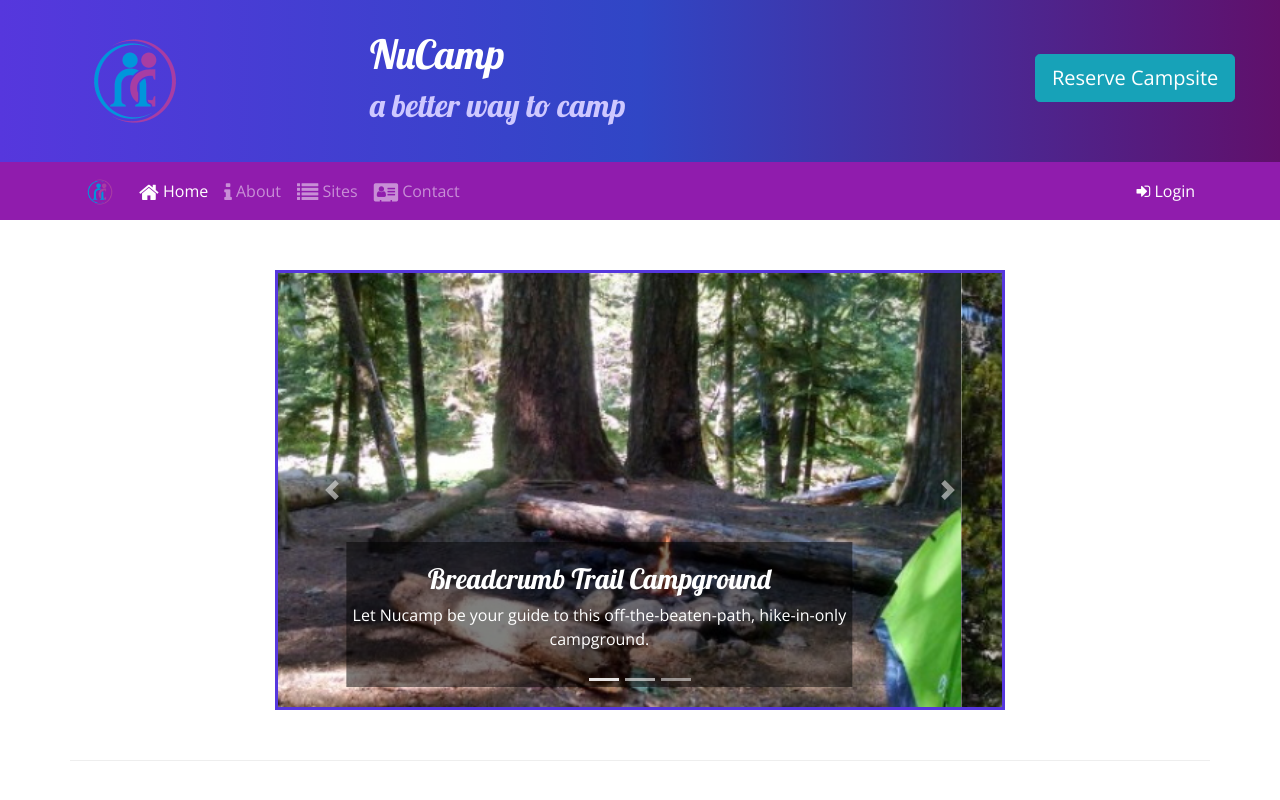
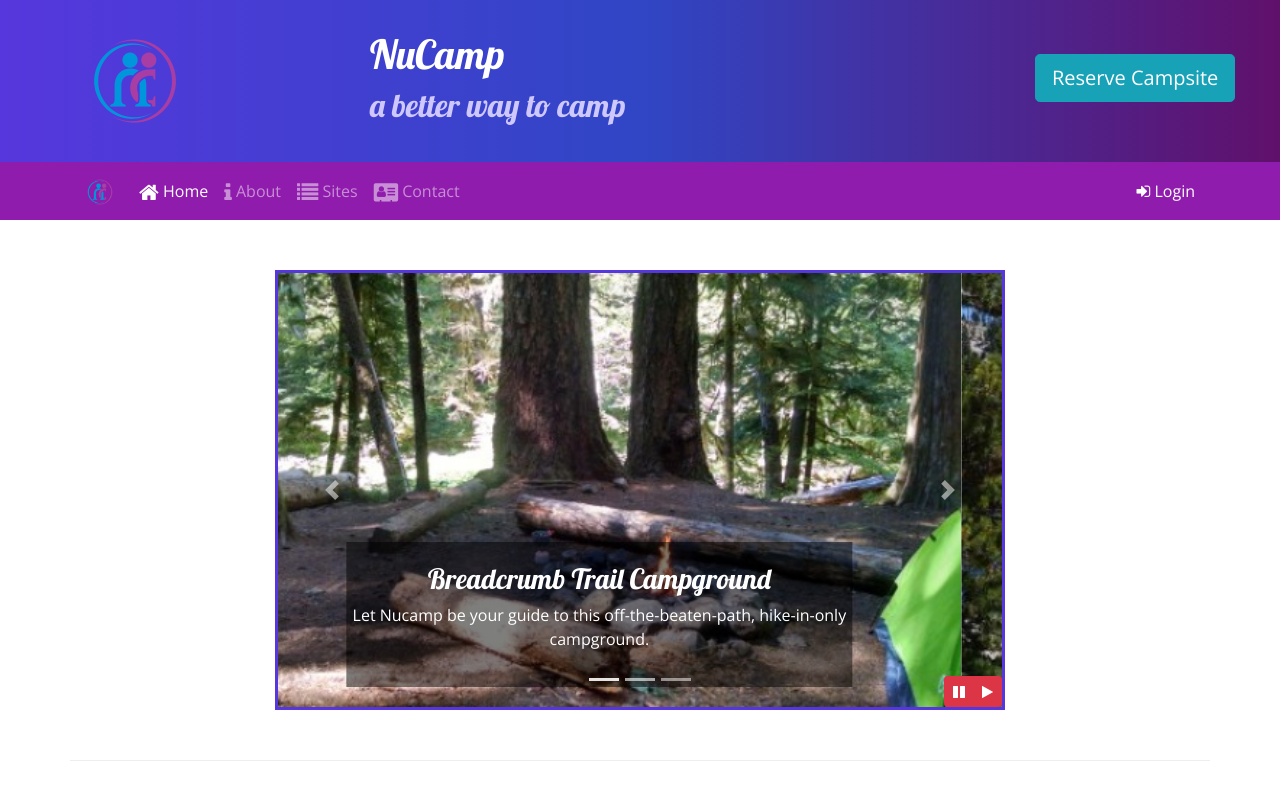
Before and after one commit to mgmarlowe/NCCampsite, a website: page index.html in a window 1280 px wide. Shown: the top 800 px of the page. Drawn offline with nearby package versions, Linux system fonts and the light colour scheme.

Commit message:
Bootstrap and jQuery Part 1

```diff
--- a/css/styles.css
+++ b/css/styles.css
@@ -48,3 +48,10 @@ a, a:hover {
 .carousel {
     border: solid #5637DD;
 }
+
+#carouselButton {
+    position: absolute;
+    right: 0;
+    bottom: 0;
+    z-index: 100;
+}
--- a/index.html
+++ b/index.html
@@ -204,6 +204,14 @@
                         <span class="carousel-control-next-icon"></span>
                         <span class="sr-only">Next</span>
                     </a>
+                    <div class="btn-group" id="carouselButton">
+                        <button class="btn btn-danger btn-sm" id="carouselPause">
+                            <i class="fa fa-pause"></i>
+                        </button>
+                        <button class="btn btn-danger btn-sm" id="carouselPlay">
+                            <i class="fa fa-play"></i>
+                        </button>
+                    </div>
                 </div>
             </div>
         </div>
@@ -288,6 +296,18 @@
     <script src="node_modules/popper.js/dist/umd/popper.min.js"></script>
     <script src="node_modules/bootstrap/dist/js/bootstrap.min.js"></script>
 
+    <script>
+        $(function() {
+            $(".carousel").carousel( { interval: 3000 } );
+            $("#carouselPause").click(function(){
+                $(".carousel").carousel("pause");
+            });
+            $("#carouselPlay").click(function() {
+                $(".carousel").carousel("cycle");
+            });
+        });
+    </script>
+
 </body>
 
 </html>
```
